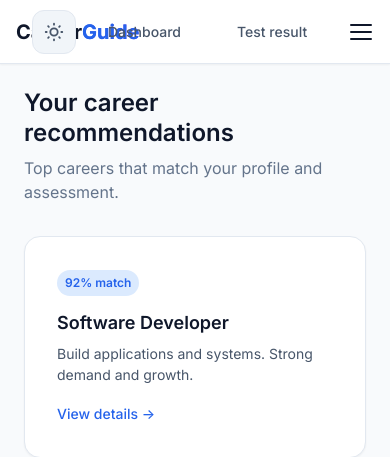
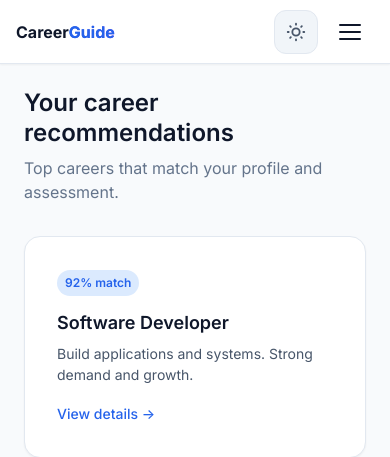
Before and after one commit to chethanhrx/careerGuidenceSystem, a PHP site: page /recommendations.html in a window 390 px wide. Shown: the top 457 px of the page. Run offline with PHP 8.4, Linux system fonts and the light colour scheme.

Commit message:
test result added

```diff
--- a/assets/css/style.css
+++ b/assets/css/style.css
@@ -1201,3 +1201,16 @@ body.has-sidebar-admin .main-with-sidebar {
 
 .text-center { text-align: center; }
 .text-muted { color: var(--color-text-muted); }
+
+/* --- Mobile/Android specific tweaks --- */
+@media (max-width: 600px) {
+  /* Increase tappable area, font sizes, and simplify header actions on small screens */
+  .mobile-nav a { padding: 0.9rem 1rem; font-size: 1rem; min-height: 48px; display: flex; align-items: center; }
+  .hamburger { width: 48px; height: 48px; }
+  .site-header .logo { font-size: 1rem; }
+  .nav-actions .btn { display: none; }
+  .main-with-sidebar { margin-left: 0; }
+  .sidebar { display: none !important; }
+  /* Ensure mobile nav sits above content on Android and is easily scannable */
+  .mobile-nav { padding-top: 0.6rem; padding-bottom: 0.6rem; box-shadow: 0 6px 20px rgba(0,0,0,0.06); }
+}
--- a/career-details.php
+++ b/career-details.php
@@ -143,6 +143,7 @@ if ($test_result && mysqli_num_rows($test_result) > 0) {
           <a href="profile-setup.php">Profile</a>
           <a href="assessment.php">Assessment</a>
           <a href="careers.php" class="active">Careers</a>
+          <a href="test-results.php">Results</a>
         </nav>
       </div>
       <div class="nav-actions">
@@ -163,6 +164,7 @@ if ($test_result && mysqli_num_rows($test_result) > 0) {
     <a href="profile-setup.php">Profile</a>
     <a href="assessment.php">Assessment</a>
     <a href="careers.php" class="active">Careers</a>
+    <a href="test-results.php">Results</a>
     <a href="./logout.php">Logout</a>
   </nav>
 
--- a/dashboard.php
+++ b/dashboard.php
@@ -419,6 +419,7 @@ if ($result_saved) {
           <a href="profile-setup.php">Profile</a>
           <a href="assessment.php">Assessment</a>
           <a href="career-details.php">Careers</a>
+          <a href="test-results.php">Results</a>
         </nav>
       </div>
       <div class="nav-actions">
@@ -439,6 +440,7 @@ if ($result_saved) {
     <a href="profile-setup.php">Profile</a>
     <a href="assessment.php">Take Assessment</a>
     <a href="career-details.php">Careers</a>
+    <a href="test-results.php">Results</a>
     <a href="./logout.php">Logout</a>
   </nav>
 
@@ -450,6 +452,7 @@ if ($result_saved) {
       <ul class="sidebar-nav">
         <li><a href="dashboard.php" class="active">Dashboard</a></li>
         <li><a href="profile-setup.php">Profile</a></li>
+        <li><a href="test-results.php">Results</a></li>
         <li><a href="assessment.php">Take Assessment</a></li>
         <li><a href="career-details.php">Careers</a></li>
         <li><a href="./logout.php">Logout</a></li>
--- a/index.php
+++ b/index.php
@@ -250,6 +250,7 @@
           <a href="index.php" class="active">Home</a>
           <a href="index.php#how-it-works">How it works</a>
           <a href="index.php#who">Who it's for</a>
+          <a href="test-results.php">Results</a>
         </nav>
       </div>
       <div class="nav-actions">
@@ -269,6 +270,7 @@
     <a href="index.php" class="active">Home</a>
     <a href="index.php#how-it-works">How it works</a>
     <a href="index.php#who">Who it's for</a>
+    <a href="test-results.php">Results</a>
     <a href="login.php">Login</a>
     <a href="register.php">Get Started</a>
   </nav>
--- a/login.php
+++ b/login.php
@@ -112,6 +112,7 @@ if (isset($_SESSION['user_id'])) {
         <nav class="nav-links">
           <a href="index.php">Home</a>
           <a href="register.php">Register</a>
+          <a href="test-results.php">Results</a>
         </nav>
       </div>
       <div class="nav-actions">
@@ -128,6 +129,7 @@ if (isset($_SESSION['user_id'])) {
   <nav class="mobile-nav" id="mobileNav">
     <a href="index.php">Home</a>
     <a href="register.php">Register</a>
+    <a href="test-results.php">Results</a>
   </nav>
 
   <main class="auth-page">
--- a/process-assessment.php
+++ b/process-assessment.php
@@ -333,7 +333,7 @@ if (isset($test_results['scores'])) {
           <a href="user-dashboard.html">Dashboard</a>
           <a href="profile-setup.html">Profile</a>
           <a href="assessment-test.html">Assessment</a>
-          <a href="test-result.html" class="active">Test Result</a>
+          <a href="test-results.php" class="active">Test Result</a>
           <a href="recommendations.html">Recommendations</a>
         </nav>
       </div>
@@ -352,7 +352,7 @@ if (isset($test_results['scores'])) {
     <a href="user-dashboard.html">Dashboard</a>
     <a href="profile-setup.html">Profile</a>
     <a href="assessment-test.html">Take Assessment</a>
-    <a href="test-result.html" class="active">Test Result</a>
+    <a href="test-results.php" class="active">Test Result</a>
     <a href="recommendations.html">Recommendations</a>
     <a href="index.html">Logout</a>
   </nav>
@@ -364,7 +364,7 @@ if (isset($test_results['scores'])) {
         <li><a href="user-dashboard.html">Dashboard</a></li>
         <li><a href="profile-setup.html">Profile</a></li>
         <li><a href="assessment-test.html">Take Assessment</a></li>
-        <li><a href="test-result.html" class="active">Test Result</a></li>
+        <li><a href="test-results.php" class="active">Test Result</a></li>
         <li><a href="recommendations.html">Recommendations</a></li>
       </ul>
     </aside>
--- a/profile-setup.php
+++ b/profile-setup.php
@@ -141,6 +141,7 @@ if (isset($_SESSION['user_id'])) {
           <a href="profile-setup.php" class="active">Profile</a>
           <a href="assessment.php">Assessment</a>
           <a href="careers.php">Careers</a>
+          <a href="test-results.php">Results</a>
         </nav>
       </div>
       <div class="nav-actions">
@@ -159,6 +160,7 @@ if (isset($_SESSION['user_id'])) {
     <a href="profile-setup.php" class="active">Profile</a>
     <a href="assessment.php">Take Assessment</a>
     <a href="careers.php">Careers</a>
+    <a href="test-results.php">Results</a>
     <a href="./logout.php">Logout</a>
   </nav>
 
--- a/recommendations.html
+++ b/recommendations.html
@@ -41,7 +41,7 @@
           <a href="user-dashboard.html">Dashboard</a>
           <a href="profile-setup.html">Profile</a>
           <a href="assessment-test.html">Assessment</a>
-          <a href="test-result.html">Test Result</a>
+          <a href="test-results.php">Results</a>
           <a href="recommendations.html" class="active">Recommendations</a>
         </nav>
       </div>
@@ -51,7 +51,7 @@
           <svg class="icon-moon sr-only" xmlns="http://www.w3.org/2000/svg" fill="none" viewBox="0 0 24 24" stroke="currentColor"><path stroke-linecap="round" stroke-linejoin="round" stroke-width="2" d="M20.354 15.354A9 9 0 018.646 3.646 9.003 9.003 0 0012 21a9.003 9.003 0 008.354-5.646z"/></svg>
         </button>
         <a href="user-dashboard.html" class="btn btn-ghost">Dashboard</a>
-        <a href="test-result.html" class="btn btn-ghost">Test result</a>
+        <a href="test-results.php" class="btn btn-ghost">Test result</a>
         <button class="hamburger" id="hamburger" aria-label="Open menu"><span></span><span></span><span></span></button>
       </div>
     </div>
@@ -60,7 +60,7 @@
     <a href="user-dashboard.html">Dashboard</a>
     <a href="profile-setup.html">Profile</a>
     <a href="assessment-test.html">Take Assessment</a>
-    <a href="test-result.html">Test Result</a>
+    <a href="test-results.php">Results</a>
     <a href="recommendations.html" class="active">Recommendations</a>
     <a href="index.html">Logout</a>
   </nav>
@@ -72,7 +72,7 @@
         <li><a href="user-dashboard.html">Dashboard</a></li>
         <li><a href="profile-setup.html">Profile</a></li>
         <li><a href="assessment-test.html">Take Assessment</a></li>
-        <li><a href="test-result.html">Test Result</a></li>
+        <li><a href="test-results.php">Results</a></li>
         <li><a href="recommendations.html" class="active">Recommendations</a></li>
       </ul>
     </aside>
--- a/register.php
+++ b/register.php
@@ -254,6 +254,7 @@ if ($_SERVER['REQUEST_METHOD'] === 'POST') {
         <nav class="nav-links">
           <a href="index.php">Home</a>
           <a href="login.php">Login</a>
+          <a href="test-results.php">Results</a>
         </nav>
       </div>
       <div class="nav-actions">
@@ -270,6 +271,7 @@ if ($_SERVER['REQUEST_METHOD'] === 'POST') {
   <nav class="mobile-nav" id="mobileNav">
     <a href="index.php">Home</a>
     <a href="login.php">Login</a>
+    <a href="test-results.php">Results</a>
   </nav>
 
   <main class="auth-page">
```
Also changed, not shown: assessment.php (+9 -0 lines).
